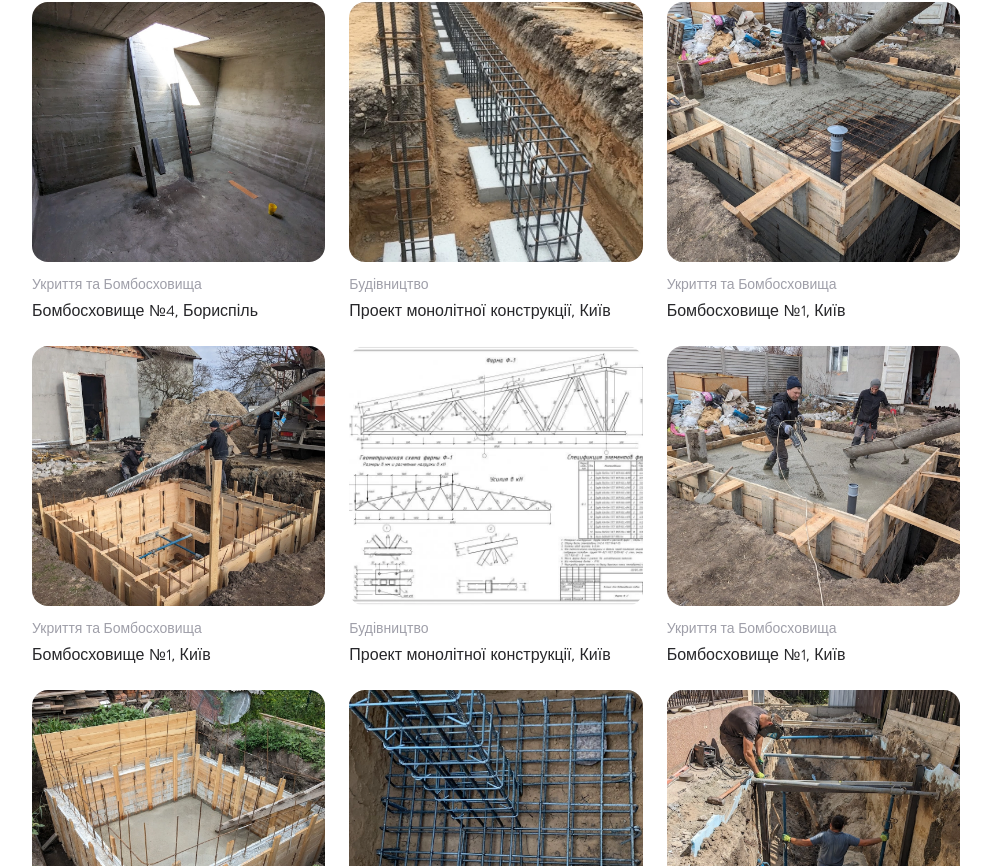
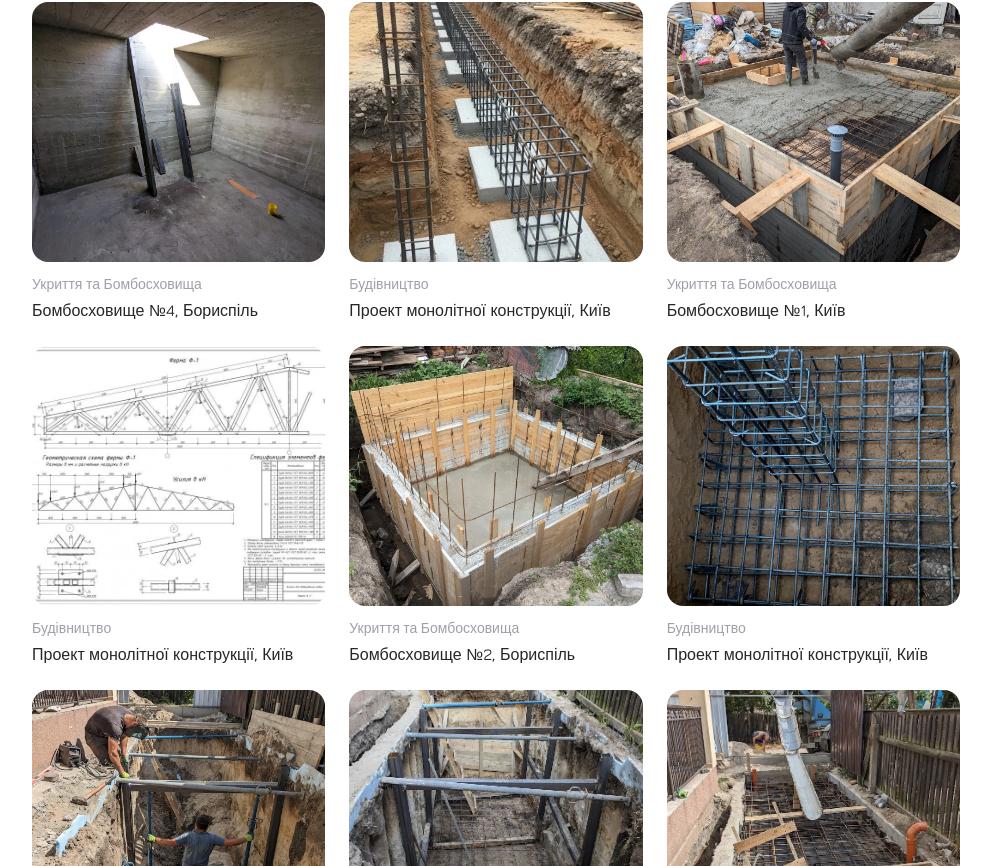
Before and after one commit to DenysKavun/beton-new, a Next.js app: page / in a window 1280 px wide. Shown: the part 1864-2730 px from the top of the page, without its empty margins (144-1135 px from the left). Built offline with nearby package versions, Linux system fonts and the light colour scheme.

Commit message:
Update Gallery.tsx

```diff
--- a/app/components/Gallery.tsx
+++ b/app/components/Gallery.tsx
@@ -17,9 +17,9 @@ const projects: Project[] = [
   { src: '/projects/shelters/shelter10.webp', alt: 'Бомбосховище 3', category: 'Укриття та Бомбосховища', title: 'Бомбосховище №4, Бориспіль' },
   { src: '/projects/construction/project3.webp', alt: 'Будівництво 1', category: 'Будівництво', title: 'Проект монолітної конструкції, Київ' },
   { src: '/projects/shelters/shelter1.webp', alt: 'Бомбосховище 1', category: 'Укриття та Бомбосховища', title: 'Бомбосховище №1, Київ' },
-  { src: '/projects/shelters/shelter2.webp', alt: 'Бомбосховище 1', category: 'Укриття та Бомбосховища', title: 'Бомбосховище №1, Київ' },
+
   { src: '/projects/construction/project6.webp', alt: 'Будівництво 1', category: 'Будівництво', title: 'Проект монолітної конструкції, Київ' },
-  { src: '/projects/shelters/shelter3.webp', alt: 'Бомбосховище 1', category: 'Укриття та Бомбосховища', title: 'Бомбосховище №1, Київ' },
+
   { src: '/projects/shelters/shelter4.webp', alt: 'Бомбосховище 2', category: 'Укриття та Бомбосховища', title: 'Бомбосховище №2, Бориспіль' },
   { src: '/projects/construction/project5.webp', alt: 'Будівництво 1', category: 'Будівництво', title: 'Проект монолітної конструкції, Київ' },
   { src: '/projects/shelters/shelter5.webp', alt: 'Бомбосховище 3', category: 'Укриття та Бомбосховища', title: 'Бомбосховище №3, Ірпінь' },
```
